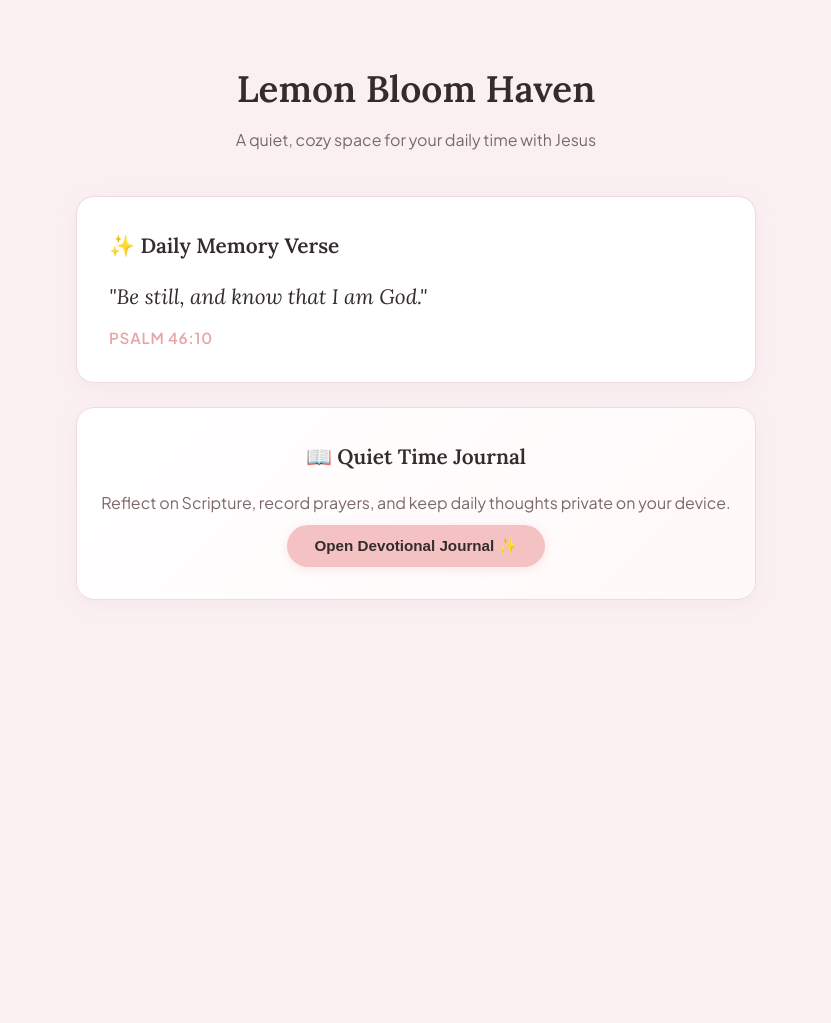
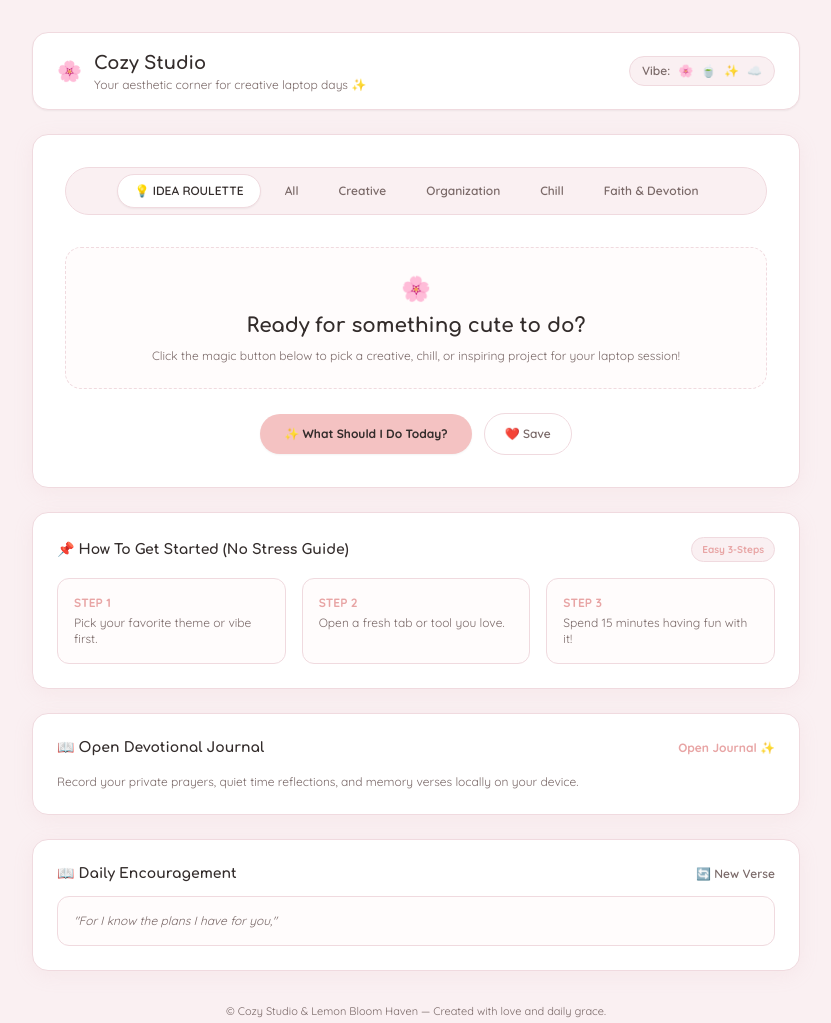
Before and after one commit to lemonbloomhaven/lemonbloomhaven.github.io, a plain HTML site: page index.html in a window 1280 px wide. Shown: the whole page, without its empty margins (224-1055 px from the left). Before the commit the page ends 800 px from the top, so only its background shows below. Drawn offline with nearby package versions, Linux system fonts and the light colour scheme.

Commit message:
Refactor index.html for Cozy Studio and Lemon Bloom Haven
Updated the HTML structure and styles for the Cozy Studio and Lemon Bloom Haven pages, including Tailwind CSS integration and interactive journal functionality.

```diff
--- a/index.html
+++ b/index.html
@@ -1,244 +1,193 @@
 <!DOCTYPE html>
 <html lang="en">
 <head>
-  <meta charset="UTF-8" />
-  <meta name="viewport" content="width=device-width, initial-scale=1.0" />
-  <title>Lemon Bloom Haven | Quiet Time Space</title>
+    <meta charset="UTF-8">
+    <meta name="viewport" content="width=device-width, initial-scale=1.0">
+    <title>Cozy Studio - Aesthetic Idea Hub</title>
+    <!-- Tailwind CSS -->
+    <script src="https://cdn.tailwindcss.com"></script>
+    <!-- Google Fonts: Comfortaa & Quicksand -->
     <link rel="preconnect" href="https://fonts.googleapis.com">
     <link rel="preconnect" href="https://fonts.gstatic.com" crossorigin>
-  <link href="https://fonts.googleapis.com/css2?family=Lora:ital,wght@0,400;0,600;1,400&family=Plus+Jakarta+Sans:wght@400;500;600&display=swap" rel="stylesheet">
+    <link href="https://fonts.googleapis.com/css2?family=Comfortaa:wght@400;600;700&family=Quicksand:wght@400;500;600;700&display=swap" rel="stylesheet">
+    <!-- FontAwesome Icons -->
+    <link rel="stylesheet" href="https://cdnjs.cloudflare.com/ajax/libs/font-awesome/6.4.0/css/all.min.css">
+
+    <script>
+        tailwind.config = {
+            theme: {
+                extend: {
+                    fontFamily: {
+                        sans: ['Quicksand', 'sans-serif'],
+                        display: ['Comfortaa', 'cursive'],
+                    },
+                    colors: {
+                        cozy: {
+                            bgPink: '#FAF0F2',
+                            cardWhite: '#FFFFFF',
+                            pink: '#F4C2C2',
+                            deepPink: '#E8A5A5',
+                            textDark: '#332C2B',
+                            textMuted: '#7A6968',
+                            border: '#F0DADF'
+                        }
+                    }
+                }
+            }
+        }
+    </script>
+
     <style>
-    :root {
-      --bg-pink: #FAF0F2;
-      --card-white: #FFFFFF;
-      --accent-pink: #F4C2C2;
-      --accent-deep-pink: #E8A5A5;
-      --text-dark: #332C2B;
-      --text-muted: #7A6968;
-      --border-color: #F0DADF;
-      --shadow: 0 4px 20px rgba(220, 170, 180, 0.12);
-      --radius: 18px;
+        body {
+            background-color: #FAF0F2;
+            color: #332C2B;
+            font-family: 'Quicksand', sans-serif;
         }
 
-    * {
-      box-sizing: border-box;
-      margin: 0;
-      padding: 0;
+        .cozy-card {
+            background: #FFFFFF;
+            border: 1px solid #F0DADF;
+            border-radius: 16px;
+            box-shadow: 0 4px 20px rgba(220, 170, 180, 0.12);
         }
 
-    body {
-      background-color: var(--bg-pink);
-      color: var(--text-dark);
-      font-family: 'Plus Jakarta Sans', sans-serif;
-      line-height: 1.6;
-      padding: 20px;
+        .cozy-btn-pink {
+            background-color: #F4C2C2;
+            color: #332C2B;
+            transition: all 0.2s ease;
         }
 
-    .container {
-      max-width: 680px;
-      margin: 0 auto;
-      padding-bottom: 60px;
-    }
-
-    header {
-      text-align: center;
-      padding: 40px 0 20px;
-    }
-
-    header h1 {
-      font-family: 'Lora', serif;
-      font-size: 2.3rem;
-      color: var(--text-dark);
-      margin-bottom: 8px;
-    }
-
-    header p {
-      color: var(--text-muted);
-      font-size: 1rem;
-    }
-
-    .card {
-      background: var(--card-white);
-      border-radius: var(--radius);
-      padding: 32px;
-      margin-top: 24px;
-      box-shadow: var(--shadow);
-      border: 1px solid var(--border-color);
-    }
-
-    .section-title {
-      font-family: 'Lora', serif;
-      font-size: 1.3rem;
-      margin-bottom: 16px;
-      color: var(--text-dark);
-    }
-
-    .verse-text {
-      font-family: 'Lora', serif;
-      font-size: 1.3rem;
-      font-style: italic;
-      line-height: 1.7;
-      color: var(--text-dark);
-      margin-bottom: 12px;
-    }
-
-    .verse-ref {
-      font-weight: 600;
-      color: var(--accent-deep-pink);
-      font-size: 0.95rem;
-      text-transform: uppercase;
-      letter-spacing: 0.8px;
-    }
-
-    .action-card {
-      text-align: center;
-      padding: 32px 24px;
-      background: linear-gradient(135deg, #FFFFFF 0%, #FFF8F9 100%);
-    }
-
-    .btn-pink {
-      display: inline-block;
-      background-color: var(--accent-pink);
-      color: var(--text-dark);
-      border: none;
-      padding: 12px 28px;
-      border-radius: 30px;
-      font-size: 0.95rem;
-      font-weight: 600;
-      cursor: pointer;
-      margin-top: 10px;
-      transition: all 0.2s ease;
-      box-shadow: 0 2px 10px rgba(244, 194, 194, 0.4);
-    }
-
-    .btn-pink:hover {
-      background-color: var(--accent-deep-pink);
+        .cozy-btn-pink:hover {
+            background-color: #E8A5A5;
             color: #FFFFFF;
-      transform: translateY(-1px);
-    }
-
-    /* Interactive Expandable Journal Styles */
-    .journal-drawer {
-      display: none;
-      margin-top: 20px;
-      text-align: left;
-      border-top: 1px dashed var(--border-color);
-      padding-top: 20px;
-    }
-
-    .journal-drawer.active {
-      display: block;
-    }
-
-    .journal-input {
-      width: 100%;
-      height: 130px;
-      border: 1px solid var(--border-color);
-      border-radius: 12px;
-      padding: 14px;
-      font-family: 'Plus Jakarta Sans', sans-serif;
-      font-size: 0.95rem;
-      color: var(--text-dark);
-      background-color: #FFFDFE;
-      resize: vertical;
-      outline: none;
-      transition: border-color 0.2s;
-    }
-
-    .journal-input:focus {
-      border-color: var(--accent-deep-pink);
-    }
-
-    .entries-list {
-      margin-top: 20px;
-      display: flex;
-      flex-direction: column;
-      gap: 12px;
-    }
-
-    .entry-item {
-      background: #FFFDFE;
-      border: 1px solid var(--border-color);
-      border-radius: 12px;
-      padding: 16px;
-      position: relative;
-    }
-
-    .entry-date {
-      font-size: 0.8rem;
-      color: var(--accent-deep-pink);
-      margin-bottom: 6px;
-      font-weight: 600;
-    }
-
-    .entry-text {
-      font-size: 0.95rem;
-      white-space: pre-wrap;
-    }
-
-    .delete-btn {
-      position: absolute;
-      top: 12px;
-      right: 14px;
-      background: none;
-      border: none;
-      color: var(--text-muted);
-      font-size: 0.8rem;
-      cursor: pointer;
-    }
-
-    .delete-btn:hover {
-      color: #D9534F;
         }
     </style>
 </head>
-<body>
+<body class="min-h-screen flex flex-col justify-between p-4 sm:p-8">
 
-  <div class="container">
-    <header>
-      <h1>Lemon Bloom Haven</h1>
-      <p>A quiet, cozy space for your daily time with Jesus</p>
+    <div class="max-w-3xl mx-auto w-full space-y-6">
+
+        <!-- Top Header Bar -->
+        <header class="flex items-center justify-between bg-white px-6 py-4 rounded-2xl border border-[#F0DADF] shadow-sm">
+            <div class="flex items-center gap-3">
+                <span class="text-xl">🌸</span>
+                <div>
+                    <h1 class="font-display font-bold text-lg text-[#332C2B]">Cozy Studio</h1>
+                    <p class="text-xs text-[#7A6968]">Your aesthetic corner for creative laptop days ✨</p>
+                </div>
+            </div>
+            <div class="hidden sm:flex items-center gap-2 text-xs bg-[#FAF0F2] px-3 py-1.5 rounded-full border border-[#F0DADF]">
+                <span class="text-[#7A6968] font-semibold">Vibe:</span>
+                <span>🌸</span><span>🍵</span><span>✨</span><span>☁️</span>
+            </div>
         </header>
 
-    <!-- Verse of the Day Card -->
-    <main class="card">
-      <h2 class="section-title">✨ Daily Memory Verse</h2>
-      <p class="verse-text">"Be still, and know that I am God."</p>
-      <p class="verse-ref">Psalm 46:10</p>
+        <!-- Main Idea Roulette / Generator Card -->
+        <main class="cozy-card p-6 sm:p-8 text-center relative overflow-hidden">
+            <!-- Tabs Bar -->
+            <div class="flex flex-wrap items-center justify-center gap-2 mb-8 bg-[#FAF0F2] p-1.5 rounded-full border border-[#F0DADF] text-xs font-semibold">
+                <span class="px-4 py-2 rounded-full bg-white text-[#332C2B] shadow-sm border border-[#F0DADF]">💡 IDEA ROULETTE</span>
+                <span class="px-4 py-2 rounded-full text-[#7A6968] hover:text-[#332C2B] cursor-pointer">All</span>
+                <span class="px-4 py-2 rounded-full text-[#7A6968] hover:text-[#332C2B] cursor-pointer">Creative</span>
+                <span class="px-4 py-2 rounded-full text-[#7A6968] hover:text-[#332C2B] cursor-pointer">Organization</span>
+                <span class="px-4 py-2 rounded-full text-[#7A6968] hover:text-[#332C2B] cursor-pointer">Chill</span>
+                <span class="px-4 py-2 rounded-full text-[#7A6968] hover:text-[#332C2B] cursor-pointer">Faith & Devotion</span>
+            </div>
+
+            <!-- Inner Prompt Area -->
+            <div class="border border-dashed border-[#F0DADF] rounded-2xl p-6 mb-6 bg-[#FFFCFC]">
+                <div class="text-2xl mb-2">🌸</div>
+                <h2 class="font-display font-bold text-xl text-[#332C2B] mb-2">Ready for something cute to do?</h2>
+                <p class="text-xs text-[#7A6968]">Click the magic button below to pick a creative, chill, or inspiring project for your laptop session!</p>
+            </div>
+
+            <div class="flex flex-wrap items-center justify-center gap-3">
+                <button onclick="alert('🌸 Random Idea: Spend 15 minutes writing a gratitude prayer in your journal!')" class="cozy-btn-pink px-6 py-3 rounded-full font-bold text-xs shadow-sm">
+                    ✨ What Should I Do Today?
+                </button>
+                <button onclick="alert('Saved to your favorites! 💖')" class="px-5 py-3 rounded-full font-semibold text-xs bg-white border border-[#F0DADF] text-[#7A6968] hover:text-[#332C2B]">
+                    ❤️ Save
+                </button>
+            </div>
         </main>
 
-    <!-- Interactive Devotional Journal Card -->
-    <section class="card action-card">
-      <h2 class="section-title">📖 Quiet Time Journal</h2>
-      <p style="color: var(--text-muted);">Reflect on Scripture, record prayers, and keep daily thoughts private on your device.</p>
-
-      <button class="btn-pink" id="toggleJournalBtn" onclick="toggleJournal()">Open Devotional Journal ✨</button>
-
-      <!-- Expandable Interactive Drawer -->
-      <div id="journalDrawer" class="journal-drawer">
-        <textarea id="journalText" class="journal-input" placeholder="Write your quiet time prayers, thoughts, or reflections here..."></textarea>
-        <button class="btn-pink" onclick="saveEntry()">Save Entry</button>
-
-        <div class="entries-list" id="entriesList">
-          <!-- Saved entries display here -->
+        <!-- How To Get Started Section -->
+        <section class="cozy-card p-6">
+            <div class="flex items-center justify-between mb-4">
+                <h3 class="font-display font-bold text-sm text-[#332C2B]">📌 How To Get Started (No Stress Guide)</h3>
+                <span class="text-[10px] font-bold px-2.5 py-1 rounded-full bg-[#FAF0F2] text-[#E8A5A5] border border-[#F0DADF]">Easy 3-Steps</span>
+            </div>
+            <div class="grid grid-cols-1 sm:grid-cols-3 gap-4 text-xs">
+                <div class="p-4 rounded-xl bg-[#FFFCFC] border border-[#F0DADF]">
+                    <span class="font-bold text-[#E8A5A5] block mb-1">STEP 1</span>
+                    <p class="text-[#7A6968]">Pick your favorite theme or vibe first.</p>
+                </div>
+                <div class="p-4 rounded-xl bg-[#FFFCFC] border border-[#F0DADF]">
+                    <span class="font-bold text-[#E8A5A5] block mb-1">STEP 2</span>
+                    <p class="text-[#7A6968]">Open a fresh tab or tool you love.</p>
+                </div>
+                <div class="p-4 rounded-xl bg-[#FFFCFC] border border-[#F0DADF]">
+                    <span class="font-bold text-[#E8A5A5] block mb-1">STEP 3</span>
+                    <p class="text-[#7A6968]">Spend 15 minutes having fun with it!</p>
                 </div>
             </div>
         </section>
+
+        <!-- Interactive Devotional Journal Section (Replaces Wishlist) -->
+        <section class="cozy-card p-6">
+            <div class="flex items-center justify-between mb-4">
+                <h3 class="font-display font-bold text-sm text-[#332C2B]">📖 Open Devotional Journal</h3>
+                <button onclick="toggleJournal()" id="toggleBtn" class="text-xs font-bold text-[#E8A5A5] hover:underline">Open Journal ✨</button>
+            </div>
+            <p class="text-xs text-[#7A6968]">Record your private prayers, quiet time reflections, and memory verses locally on your device.</p>
+
+            <!-- Unfolding Interactive Drawer -->
+            <div id="journalDrawer" class="hidden mt-4 pt-4 border-t border-dashed border-[#F0DADF]">
+                <textarea id="journalText" rows="4" class="w-full p-3 rounded-xl border border-[#F0DADF] bg-[#FFFC] text-xs text-[#332C2B] focus:outline-none focus:border-[#E8A5A5] mb-3 placeholder:text-[#B89B9B]" placeholder="Write your quiet time prayers, thoughts, or reflections here..."></textarea>
+
+                <div class="flex justify-end mb-4">
+                    <button onclick="saveEntry()" class="cozy-btn-pink px-5 py-2 rounded-full font-bold text-xs shadow-sm">
+                        Save Entry 💖
+                    </button>
                 </div>
 
+                <div class="space-y-3" id="entriesList">
+                    <!-- Saved entries load here -->
+                </div>
+            </div>
+        </section>
+
+        <!-- Daily Encouragement / Verse Section -->
+        <section class="cozy-card p-6">
+            <div class="flex items-center justify-between mb-3">
+                <h3 class="font-display font-bold text-sm text-[#332C2B]">📖 Daily Encouragement</h3>
+                <button onclick="alert('New verse loaded! ✨')" class="text-xs font-semibold text-[#7A6968] hover:text-[#332C2B]">🔄 New Verse</button>
+            </div>
+            <p class="text-xs italic text-[#7A6968] bg-[#FFFCFC] p-4 rounded-xl border border-[#F0DADF]">
+                "For I know the plans I have for you,"
+            </p>
+        </section>
+
+    </div>
+
+    <!-- Footer -->
+    <footer class="text-center text-[11px] text-[#7A6968] mt-8">
+        <p>© Cozy Studio & Lemon Bloom Haven — Created with love and daily grace.</p>
+    </footer>
+
+    <!-- JavaScript for Local Storage Journal -->
     <script>
         document.addEventListener("DOMContentLoaded", displayEntries);
 
         function toggleJournal() {
             const drawer = document.getElementById("journalDrawer");
-      const btn = document.getElementById("toggleJournalBtn");
-
-      if (drawer.classList.contains("active")) {
-        drawer.classList.remove("active");
-        btn.textContent = "Open Devotional Journal ✨";
+            const btn = document.getElementById("toggleBtn");
+            if (drawer.classList.contains("hidden")) {
+                drawer.classList.remove("hidden");
+                btn.textContent = "Close Journal ✕";
             } else {
-        drawer.classList.add("active");
-        btn.textContent = "Close Journal ✕";
+                drawer.classList.add("hidden");
+                btn.textContent = "Open Journal ✨";
             }
         }
 
@@ -246,7 +195,10 @@
             const textInput = document.getElementById("journalText");
             const text = textInput.value.trim();
 
-      if (!text) return;
+            if (!text) {
+                alert("Please write something before saving! 🌸");
+                return;
+            }
 
             const entries = JSON.parse(localStorage.getItem("lemonBloomEntries") || "[]");
             const newEntry = {
@@ -267,15 +219,17 @@
             const listContainer = document.getElementById("entriesList");
 
             if (entries.length === 0) {
-        listContainer.innerHTML = '<p style="color: var(--text-muted); font-size: 0.85rem; text-align: center; margin-top: 14px;">Your saved entries will appear here.</p>';
+                listContainer.innerHTML = '<p class="text-[11px] text-[#7A6968] text-center">No saved entries yet. Click "Open Journal" to start writing! ✨</p>';
                 return;
             }
 
             listContainer.innerHTML = entries.map(entry => `
-        <div class="entry-item">
-          <div class="entry-date">${entry.date}</div>
-          <div class="entry-text">${escapeHtml(entry.content)}</div>
-          <button class="delete-btn" onclick="deleteEntry(${entry.id})">Delete</button>
+                <div class="bg-[#FFFCFC] p-3 rounded-xl border border-[#F0DADF] text-xs relative group">
+                    <div class="flex items-center justify-between mb-1 text-[10px] text-[#E8A5A5] font-bold">
+                        <span>${entry.date}</span>
+                        <button onclick="deleteEntry(${entry.id})" class="text-[#7A6968] hover:text-red-400">Delete</button>
+                    </div>
+                    <p class="text-[#332C2B] whitespace-pre-wrap">${escapeHtml(entry.content)}</p>
                 </div>
             `).join('');
         }
```
Lines whose indentation alone changed are shown as unchanged.
